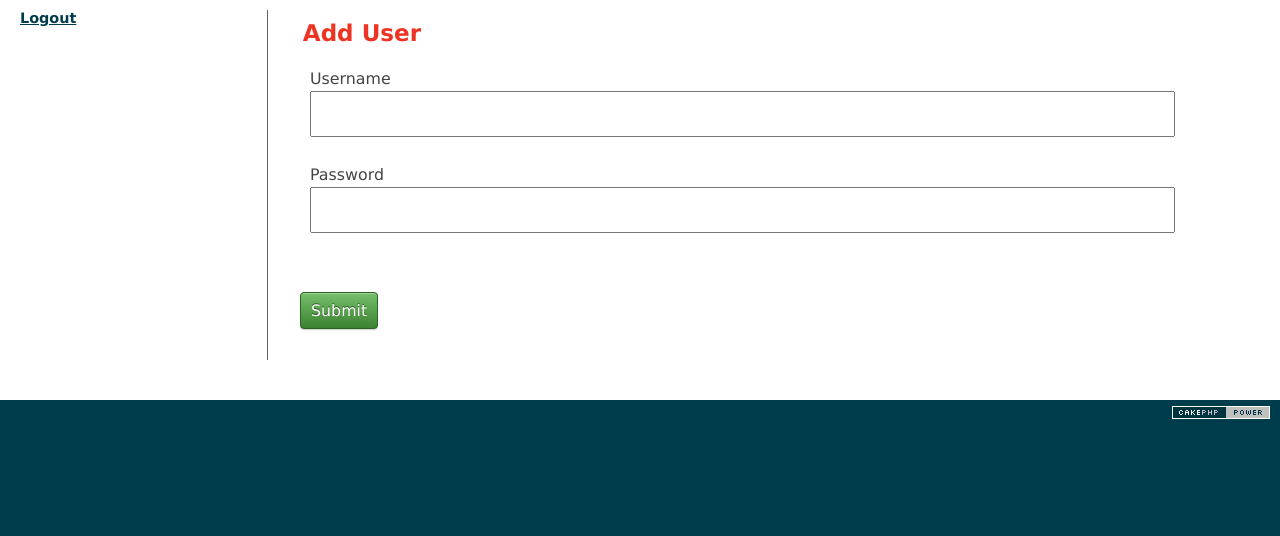
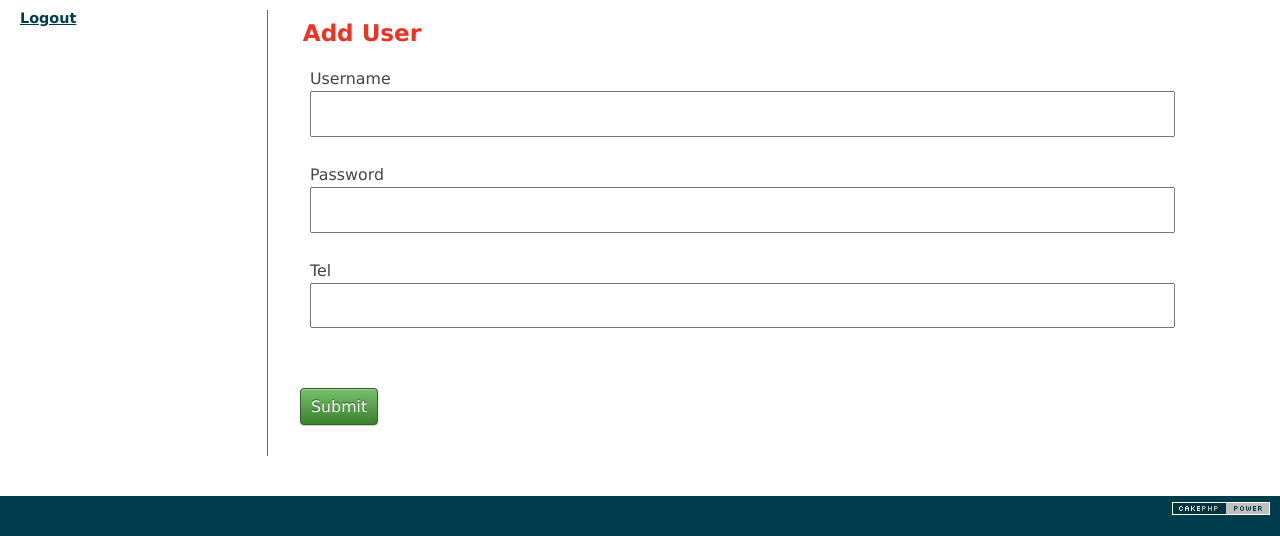
Before and after one commit to ichikaway/cakephp-2FactorAuth-SMS, a CakePHP app: the page made by app/View/Users/add.ctp in a window 1280 px wide. Shown: the part 47-583 px from the top of the page. Run offline with PHP 8.4 and a stand-in for CakePHP, Linux system fonts and the light colour scheme; the template is opened without the code that fills it: most values are stand-ins (such as "Sample title", 1, 10 or a date in 2020); form fields are guessed from the names that the template uses; data that the repository does not hold is empty; some libraries are stand-ins or nearby versions.

Commit message:
add tel field on user register screen

```diff
--- a/app/View/Users/add.ctp
+++ b/app/View/Users/add.ctp
@@ -5,6 +5,7 @@
 <legend><?php echo __('Add User'); ?></legend>
 <?php echo $this->Form->input('username');
 echo $this->Form->input('password');
+echo $this->Form->input('tel');
 //echo $this->Form->input('role', array(
 //			'options' => array('admin' => 'Admin', 'author' => 'Author')
 //			));
```
